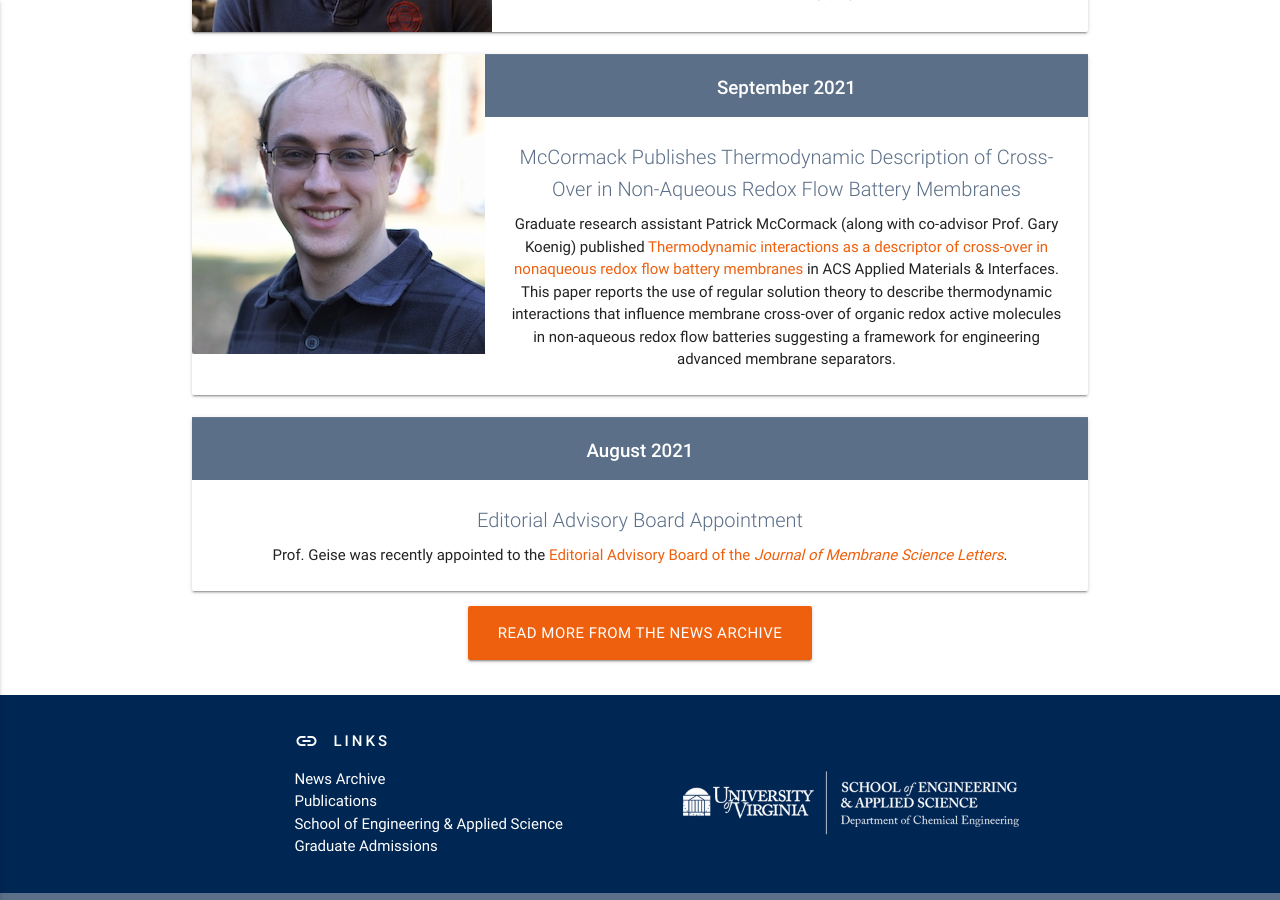
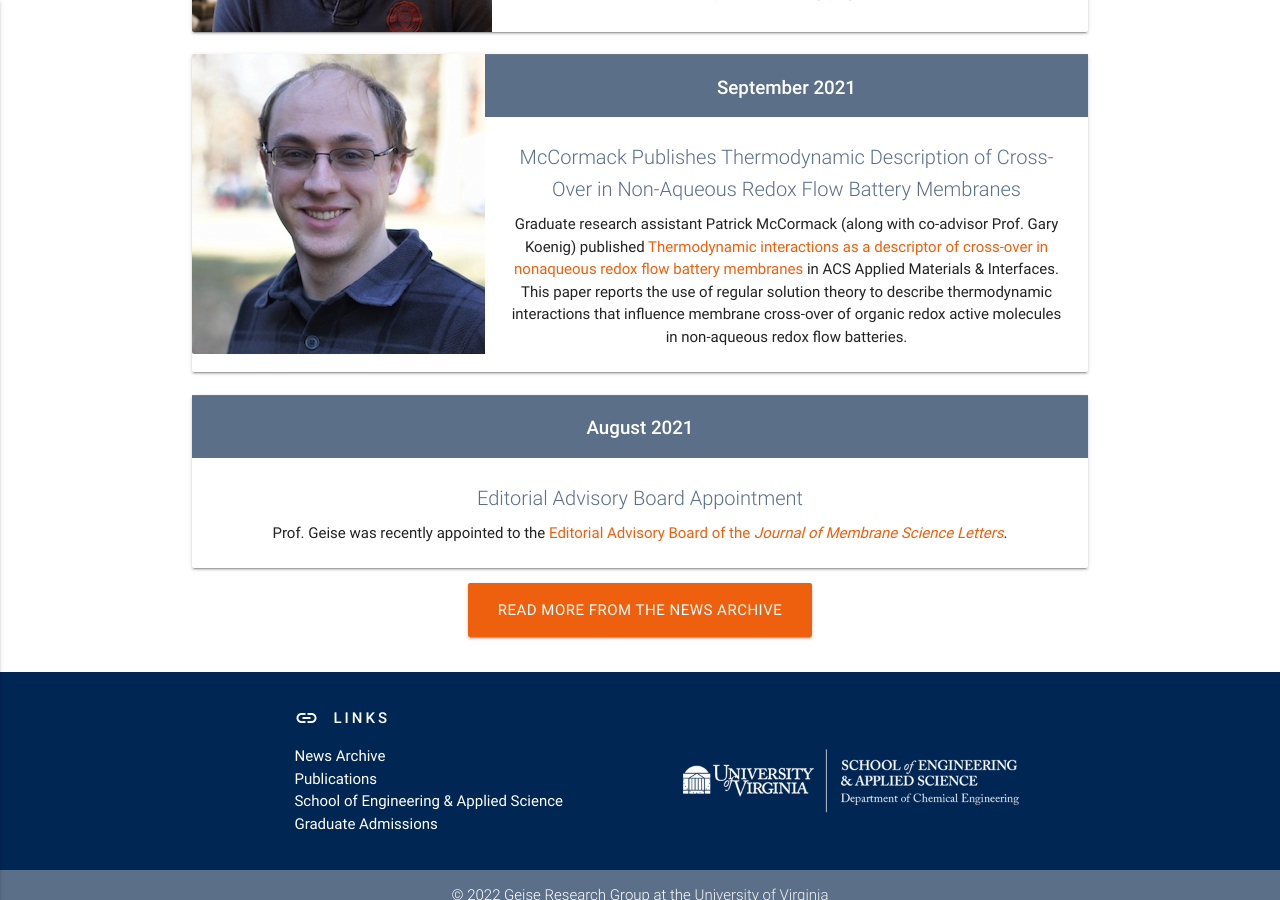
Before and after one commit to geisegroup/geisegroup.github.io, a Jekyll site: the page built from index.md, in a window 1280 px wide and 900 px high, scrolled down 3037 px. Built offline with Jekyll 4.4.1, drawn with Linux system fonts in a browser that asks for light colours; nearby versions of some CDN libraries.

Commit message:
Update 21_pm_ACS.html

```diff
--- a/_newsItems/21_pm_ACS.html
+++ b/_newsItems/21_pm_ACS.html
@@ -2,6 +2,6 @@
 date: 2021-9-23
 year: 2021
 title: McCormack Publishes Thermodynamic Description of Cross-Over in Non-Aqueous Redox Flow Battery Membranes
-text: Graduate research assistant Patrick McCormack (along with co-advisor Prof. Gary Koenig) published <a href="https://doi.org/10.1021/acsami.1c14845" target="_blank" rel="noopener">Thermodynamic interactions as a descriptor of cross-over in nonaqueous redox flow battery membranes</a> in ACS Applied Materials & Interfaces. This paper reports the use of regular solution theory to describe thermodynamic interactions that influence membrane cross-over of organic redox active molecules in non-aqueous redox flow batteries suggesting a framework for engineering advanced membrane separators.
+text: Graduate research assistant Patrick McCormack (along with co-advisor Prof. Gary Koenig) published <a href="https://doi.org/10.1021/acsami.1c14845" target="_blank" rel="noopener">Thermodynamic interactions as a descriptor of cross-over in nonaqueous redox flow battery membranes</a> in ACS Applied Materials & Interfaces. This paper reports the use of regular solution theory to describe thermodynamic interactions that influence membrane cross-over of organic redox active molecules in non-aqueous redox flow batteries.
 image: pm.jpg
 ---
```
